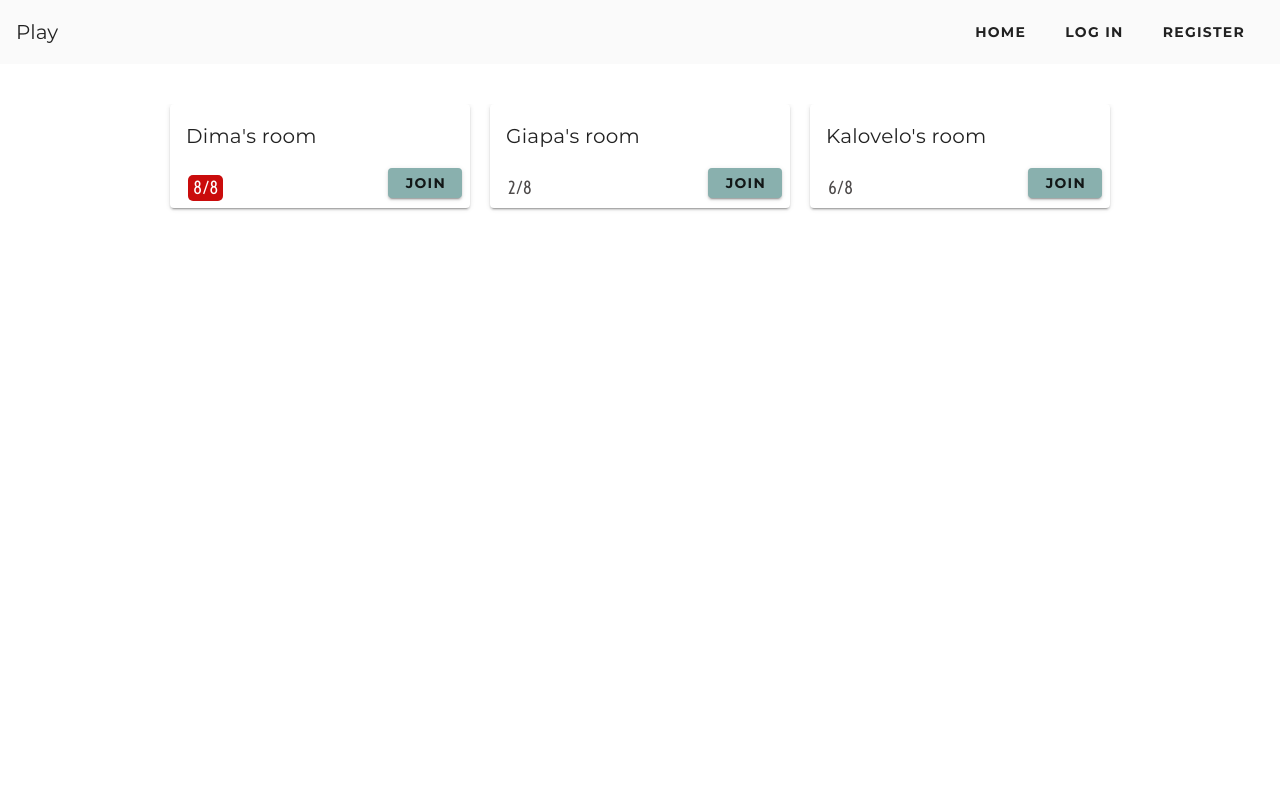
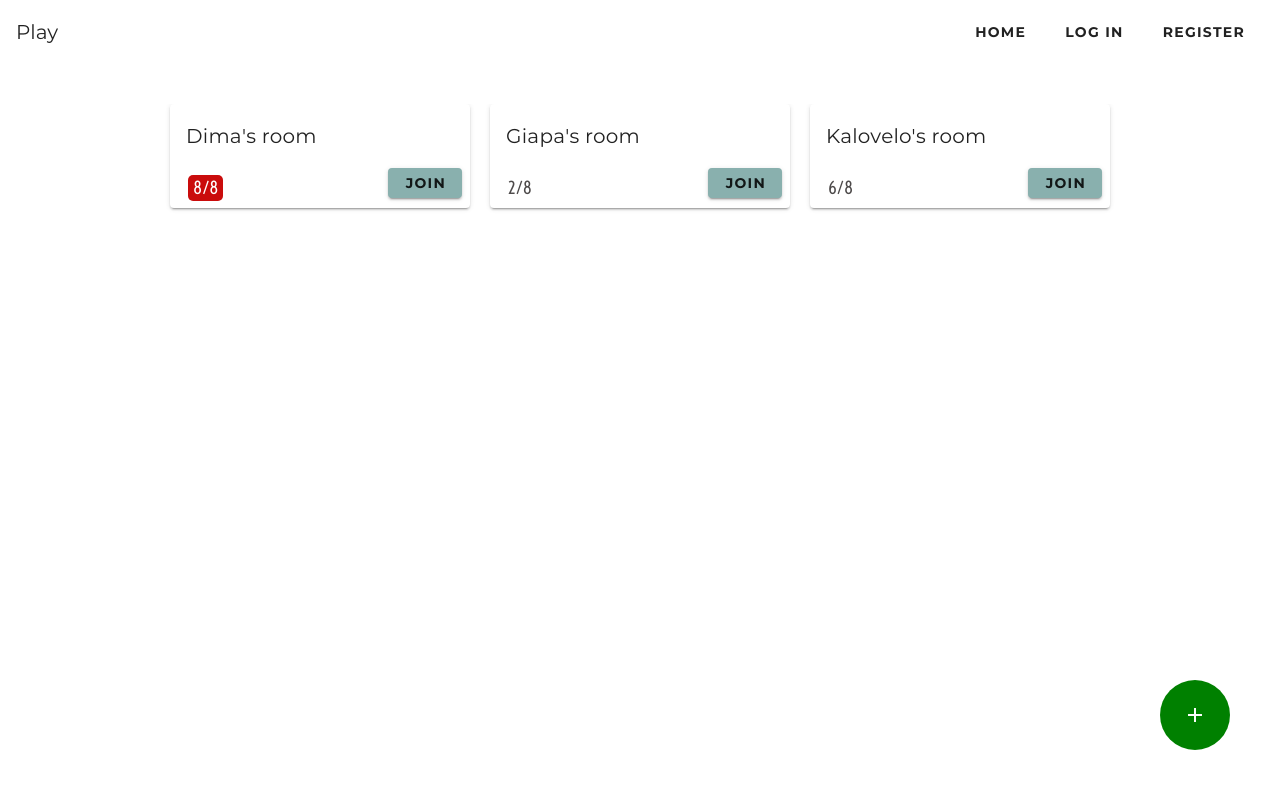
Before and after one commit to TricoreGr/CAH, a Vue app in the folder client/: page /play in a window 1280 px wide. Shown: the top 788 px of the page. Built offline with nearby package versions, Linux system fonts and the light colour scheme; the HTML template or start-up script is replaced by a standard one.

Commit message:
Create base rooms page

```diff
--- a/client/src/views/Play.vue
+++ b/client/src/views/Play.vue
@@ -1,7 +1,7 @@
 <template>
   <div>
-    <navbar />
     <v-app>
+      <navbar />
       <div
         style="
         display: flex;
@@ -21,6 +21,21 @@
         >
         </room>
       </div>
+      <v-btn
+        style="
+        background-color: green;
+        color: white;
+        position: fixed;
+        bottom: 50px;
+        right: 50px;
+        height: 70px;
+        width: 70px;
+        "
+        icon
+        fab
+        @click="createRoomButtonPressed"
+        ><v-icon>mdi-plus</v-icon>
+      </v-btn>
     </v-app>
   </div>
 </template>
@@ -52,8 +67,14 @@ export default {
     };
   },
   methods: {
-    createRoomButtonPressed() {
-
+    createRoomButtonPressed: function() {
+      //post room method to backend
+      var newRoom = {
+        id: "2325dvd2",
+        creator: "Stougaros",
+        usersJoined: 0
+      };
+      this.$data.rooms.push(newRoom);
     }
   },
   created() {
```
